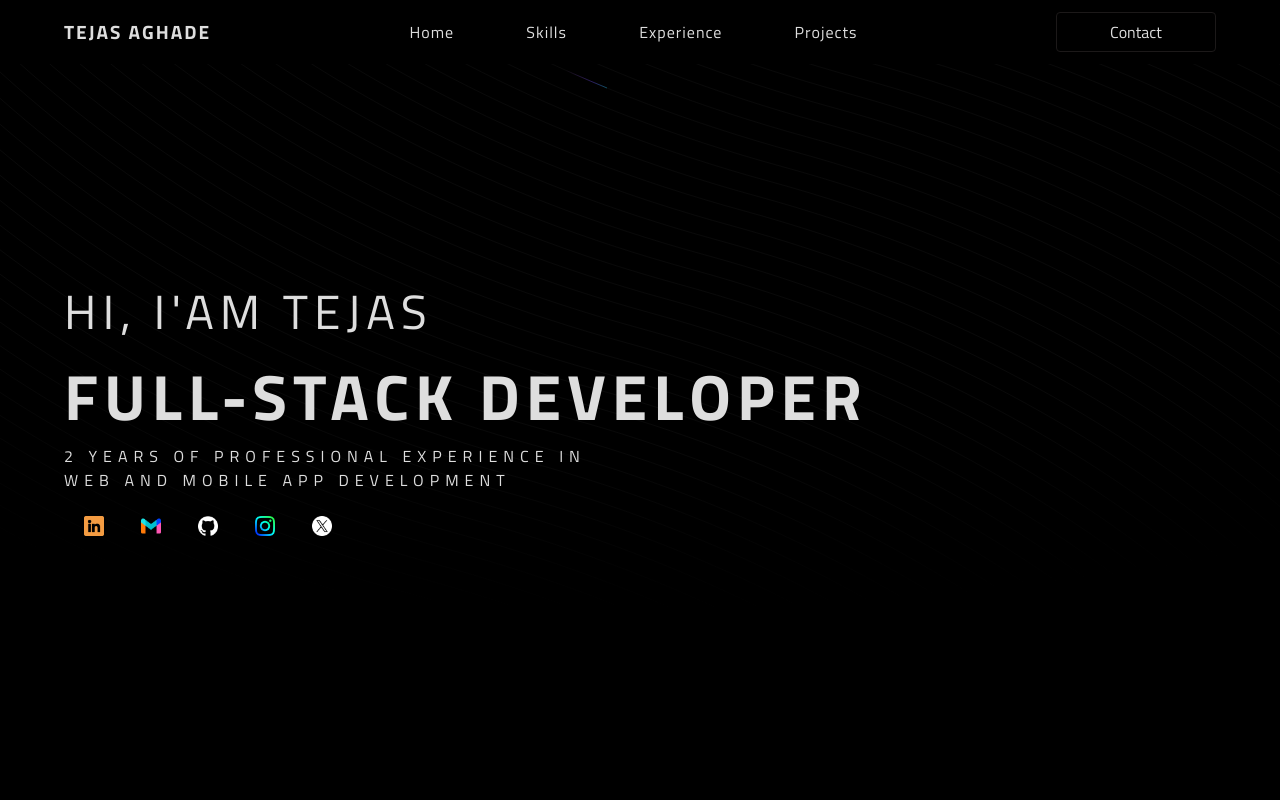
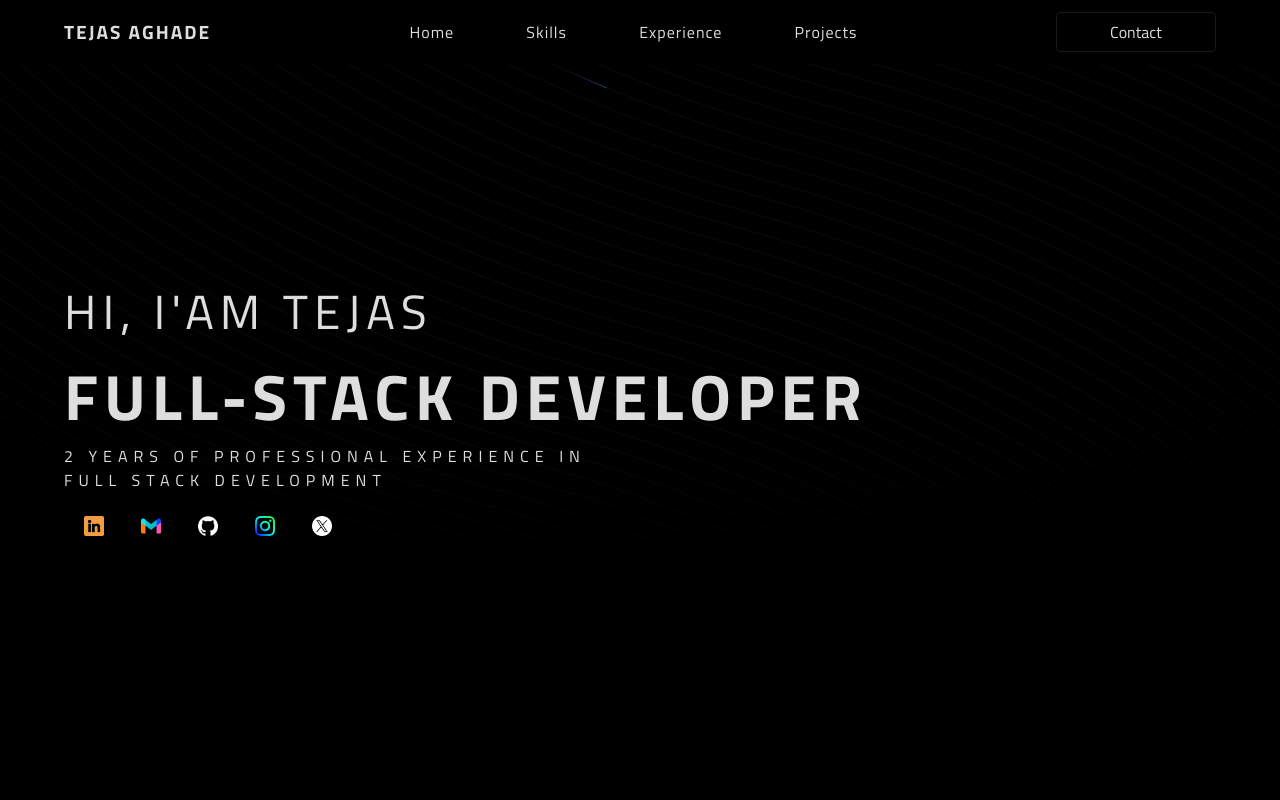
Before and after one commit to TejasAghade/portfolio, a React (Vite) app: page / in a window 1280 px wide. Shown: the top 800 px of the page. Built offline with nearby package versions, Linux system fonts and the light colour scheme.

Commit message:
Update Introduction.tsx

```diff
--- a/src/app/pages/Introduction.tsx
+++ b/src/app/pages/Introduction.tsx
@@ -52,7 +52,7 @@ export default function Introduction() {
             </div>
             <div className="desc">
               <p className='exp'>2 years of professional experience in</p>
-              <p>Web and Mobile app development</p>
+              <p>full stack development</p>
             </div>
             <div className="socials ml-4 mt-5">
               <div className="icons w-64 flex flex-row justify-between relative z-50">
```
